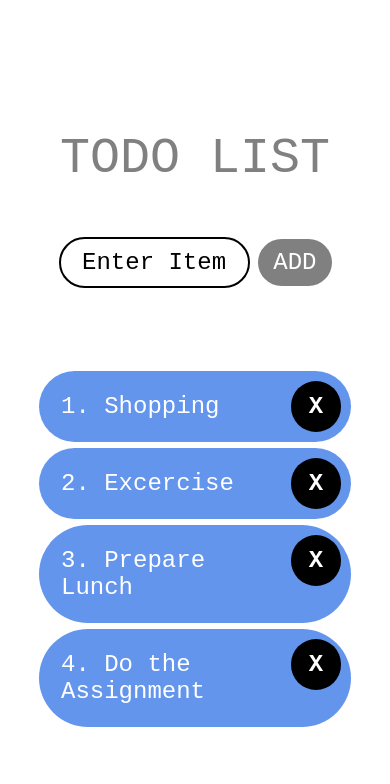
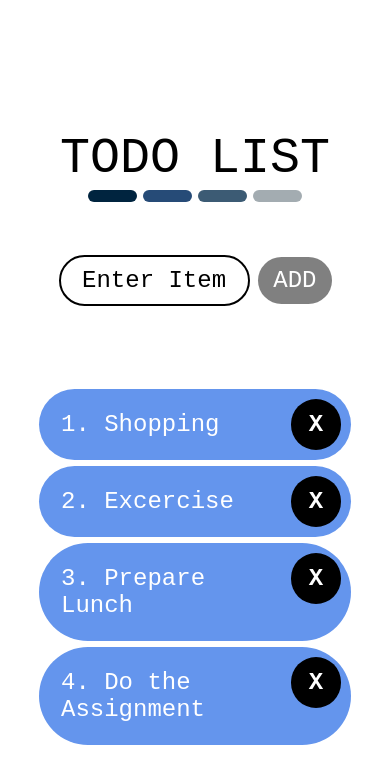
Before and after one commit to Haris-Ali/ReactNativeProject, a React Native app: screen / in a window 390 px wide. Shown: the top 784 px of the page. Built offline with nearby package versions, Linux system fonts and the light colour scheme.

Commit message:
Some color added

```diff
--- a/App.js
+++ b/App.js
@@ -82,6 +82,12 @@ export default function App() {
     }} >
       <View style={styles.container}>
         <Text style={styles.titleText}>TODO LIST</Text>
+        <View style={{flexDirection: 'row'}}>
+          <View style={{...styles.headingBottom, backgroundColor: 'rgb(0, 36, 63)'}}></View>
+          <View style={{...styles.headingBottom, backgroundColor: 'rgb(38, 75, 119)'}}></View>
+          <View style={{...styles.headingBottom, backgroundColor: 'rgb(60, 91, 116)'}}></View>
+          <View style={{...styles.headingBottom, backgroundColor: 'rgb(163, 172, 177)'}}></View>
+        </View>
         <View style={styles.inputCont}>
           <TextInput
             style={styles.textInput}
@@ -115,8 +121,15 @@ const styles = StyleSheet.create({
 
   titleText: {
     fontSize: 50,
-    color: 'gray',
+    color: 'black',
     fontFamily: 'monospace',
+  },
+
+  headingBottom: {
+    width: 49,
+    height: 12,
+    margin: 3,
+    borderRadius: 50
   },
 
   inputCont: {
```
